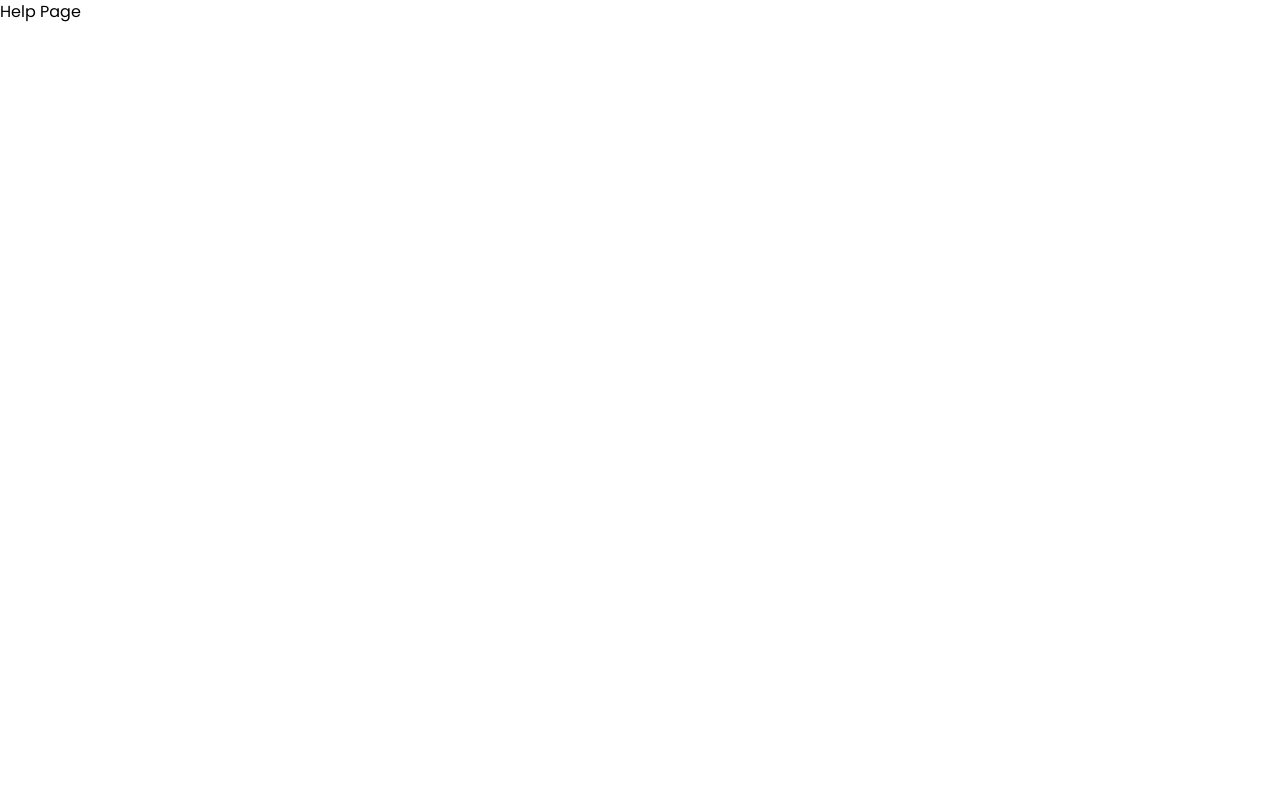
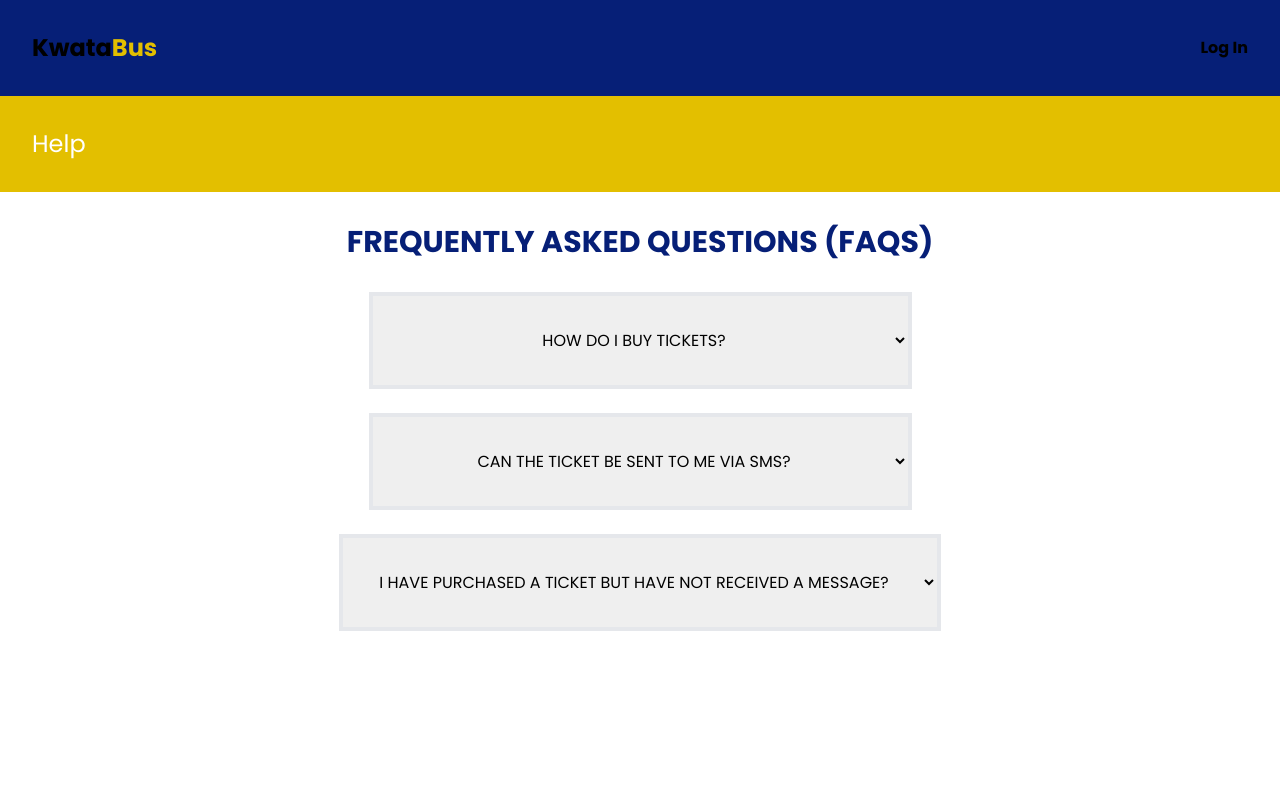
Before and after one commit to Patrickodida/KwataBus-App, a React (Vite) app: page /Help in a window 1280 px wide. Shown: the top 800 px of the page. Built offline with nearby package versions, Linux system fonts and the light colour scheme.

Commit message:
A better version of the help page

```diff
--- a/src/pages/Help.jsx
+++ b/src/pages/Help.jsx
@@ -1,11 +1,75 @@
-import React from "react";
+import React, {useState} from "react";
+import { Link } from "react-router-dom";
+import Footer from "../components/Footer";
 
-function Help(){
+
+
+function Help() {
+    const [selectedValue, setselectedValue] = useState("");
+
+    const handleChange = (e) => {
+        setselectedValue(e.target.value)
+    }
     return (
         <div>
-            <h1>Help Page</h1>
+            <div className="flex justify-between p-8 m-auto items-center w-full font-bold bg-[#061f77]">
+                <Link href="/" className="site-title font-bold text-2xl">
+                    Kwata<span style={{ color: "#e3bf00" }}>Bus</span>
+                </Link>
+
+                <Link
+                    className="nav-links"
+                    to="/login"
+                    style={{ whiteSpace: "nowrap" }}
+                >
+                    Log In
+                </Link>
+            </div>
+
+            <div className="header p-8  w-full bg-[#e3bf00]">
+                <Link className="text-white text-2xl" to="/help">
+                    Help
+                </Link>
+            </div>
+
+            <form action="" className="h-[100vh] text-center">
+                <h1 className="text-center p-8 m-auto text-[#061f77] font-bold text-3xl">FREQUENTLY ASKED QUESTIONS (FAQS)</h1>
+                <select value={selectedValue} onChange={handleChange} className="p-8 m-auto  text-center border-4">
+                    <option value="question1">HOW DO I BUY TICKETS?</option>
+                    <option value="question2">Lorem ipsum dolor, sit amet consectetur adipisicing elit?</option>
+                    <option value="question3">Lorem ipsum dolor, sit amet consectetur adipisicing elit?</option>
+                    <option value="question4">Lorem ipsum dolor, sit amet consectetur adipisicing elit?</option>
+                </select>
+
+                <br />
+                <br />
+
+                <select value={selectedValue} onChange={handleChange} className="p-8 m-auto text-center border-4">
+                    <option value="question1">CAN THE TICKET BE SENT TO ME VIA SMS?</option>
+                    <option value="question2">Lorem ipsum dolor, sit amet consectetur adipisicing elit?</option>
+                    <option value="question3">Lorem ipsum dolor, sit amet consectetur adipisicing elit?</option>
+                    <option value="question4">Lorem ipsum dolor, sit amet consectetur adipisicing elit?</option>
+                </select>
+
+                <br />
+                <br />
+
+                <select value={selectedValue} onChange={handleChange} className="p-8 m-auto  text-center border-4">
+                    <option value="question1">I HAVE PURCHASED A TICKET BUT HAVE NOT RECEIVED A MESSAGE?</option>
+                    <option value="question2">Lorem ipsum dolor, sit amet consectetur adipisicing elit?</option>
+                    <option value="question3">Lorem ipsum dolor, sit amet consectetur adipisicing elit?</option>
+                    <option value="question4">Lorem ipsum dolor, sit amet consectetur adipisicing elit?</option>
+                </select>
+
+            </form>
+
+            <Footer />
         </div>
     )
 }
 
 export default Help;
+
+
+
+<p>Lorem ipsum dolor, sit amet consectetur adipisicing elit. Quis dolorum error iusto illum distinctio earum officiis? Excepturi aliquam ad saepe quidem, in sed. Officiis ab ad veritatis tempora, quisquam eius?</p>
```
